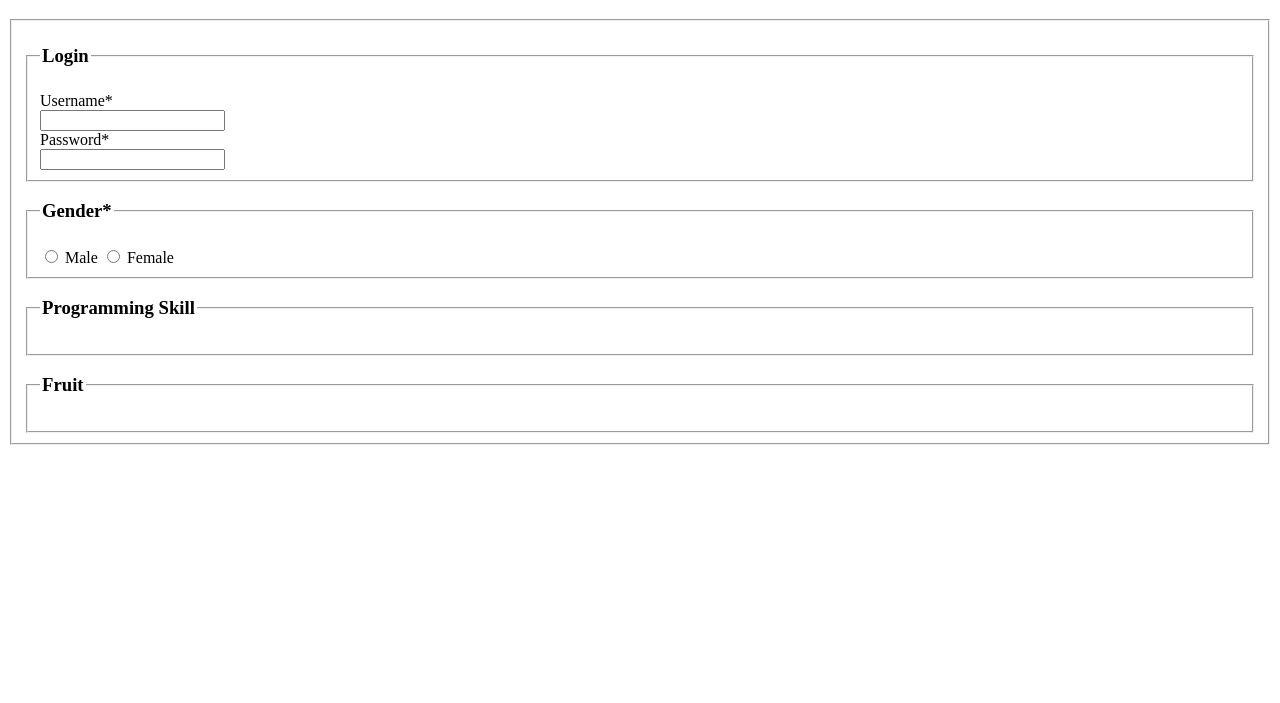
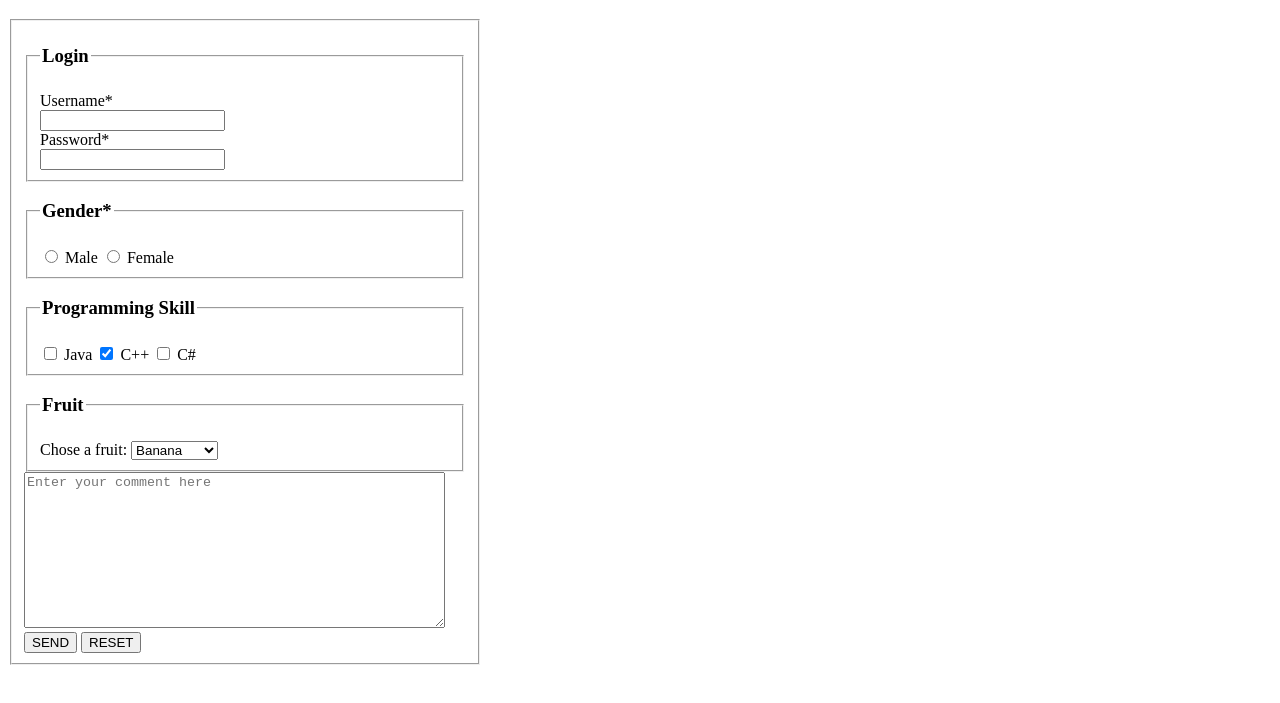
Before and after one commit to theStorm1995/CPSC_349_FrontEnd, a plain HTML site: page index.html in a window 1280 px wide. Shown: the part 61-764 px from the top of the page. Drawn offline with Linux system fonts and the light colour scheme.

Commit message:
almost finished

```diff
--- a/index.html
+++ b/index.html
@@ -8,7 +8,7 @@
   </head>
   <body>
     <h1>HTML Exercise:</h1>
-    <fieldset>
+    <fieldset style="width: 35%">
       <form action="">
         <fieldset>
           <legend>
@@ -20,27 +20,52 @@
           <br />
           <label for="pw">Password*</label>
           <br />
-          <input type="text" name="pw" id="pw" />
+          <input type="password" name="pw" id="pw" />
         </fieldset>
         <fieldset>
           <legend>
             <h3>Gender*</h3>
           </legend>
-          <input type="radio">
+          <input type="radio" name="gender" />
           <label for="male">Male</label>
-          <input type="radio">
+          <input type="radio" name="gender" />
           <label for="female">Female</label>
         </fieldset>
         <fieldset>
           <legend>
             <h3>Programming Skill</h3>
           </legend>
+          <input type="checkbox" name="java" id="java" />
+          <label for="java">Java</label>
+          <input type="checkbox" name="cpp" id="cpp" checked />
+          <label for="cpp">C++</label>
+          <input type="checkbox" name="csharp" id="csharp" />
+          <label for="csharp">C#</label>
         </fieldset>
         <fieldset>
           <legend>
             <h3>Fruit</h3>
           </legend>
+          <label for="fruit">Chose a fruit: </label>
+          <select name="fruit" id="fruit">
+            <option value="Banana">Banana</option>
+            <option value="apple">Apple</option>
+            <option value="fig">Fig</option>
+            <option value="straw">Strawberry</option>
+          </select>
         </fieldset>
+        <div>
+          <textarea
+            name="tbox"
+            id="tbox"
+            cols="50"
+            rows="10"
+            placeholder="Enter your comment here"
+          ></textarea>
+          <br />
+          <button type="submit">SEND</button>
+          <button>RESET</button>
+        </div>
       </form>
     </fieldset>
   </body>
```
